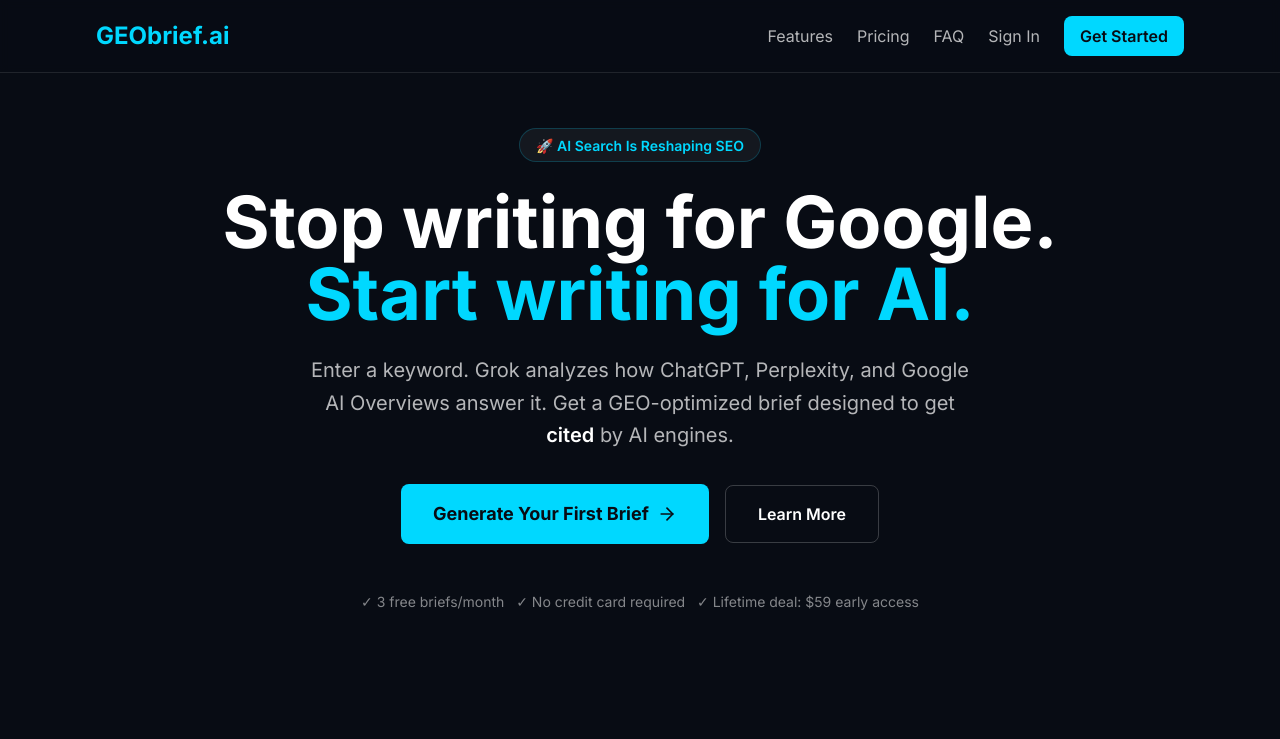
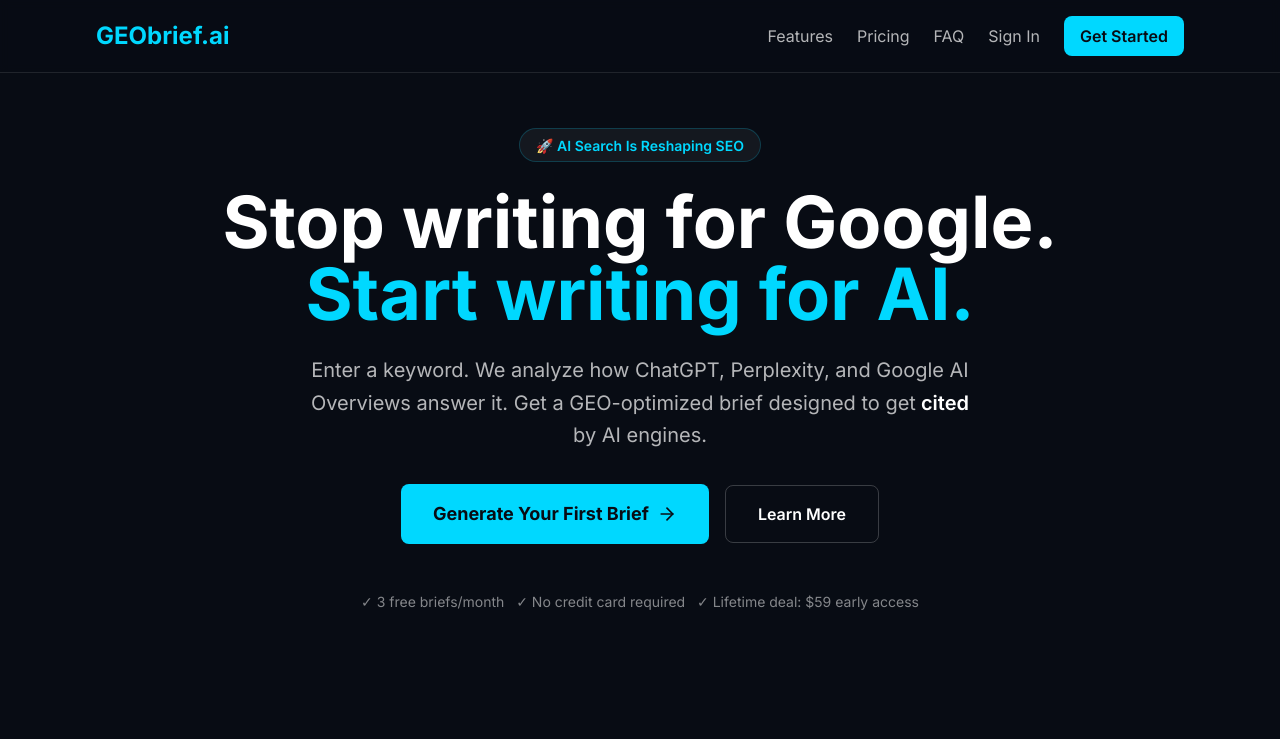
Before and after one commit to abouguri/GEObrief, a Next.js app: page / in a window 1280 px wide. Shown: the top 739 px of the page. Built offline with nearby package versions, Linux system fonts and the light colour scheme; no server answers.

Commit message:
Update: Remove Grok mention from landing page copy

```diff
--- a/app/page.tsx
+++ b/app/page.tsx
@@ -66,7 +66,7 @@ export default function Home() {
           </h1>
 
           <p className="text-xl text-white/70 mb-8 max-w-2xl mx-auto leading-relaxed">
-            Enter a keyword. Grok analyzes how ChatGPT, Perplexity, and Google AI
+            Enter a keyword. We analyze how ChatGPT, Perplexity, and Google AI
             Overviews answer it. Get a GEO-optimized brief designed to get
             <span className="text-white font-semibold"> cited</span> by AI
             engines.
```
